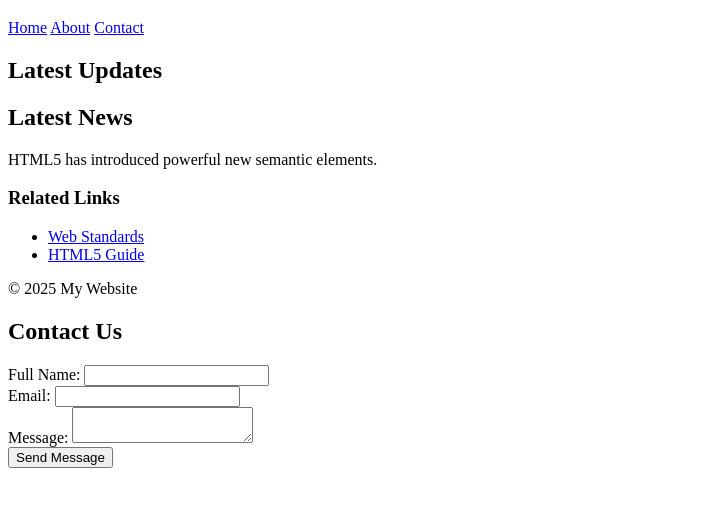
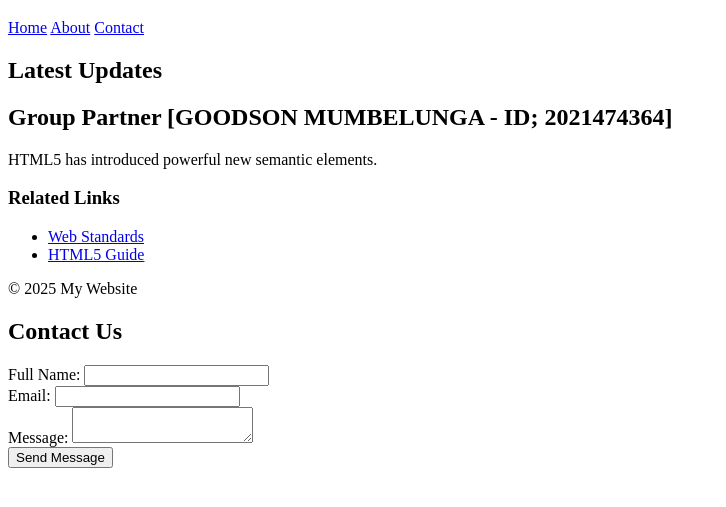
Before and after one commit to apollosmwaba/lab2-html, a plain HTML site: page index.html in a window 1280 px wide. Shown: the part 61-568 px from the top of the page, without its empty margins (0-726 px from the left). Drawn offline with Linux system fonts and the light colour scheme.

Commit message:
UpdateH2index.html

```diff
--- a/index.html
+++ b/index.html
@@ -19,7 +19,7 @@
         <section>
             <h2>Latest Updates </h2>
             <article>
-                <h2>Latest News</h2>
+                <h2>Group Partner [GOODSON MUMBELUNGA - ID; 2021474364]</h2>
                 <p>HTML5 has introduced powerful new semantic elements.</p>
             </article>
         </section>
```
